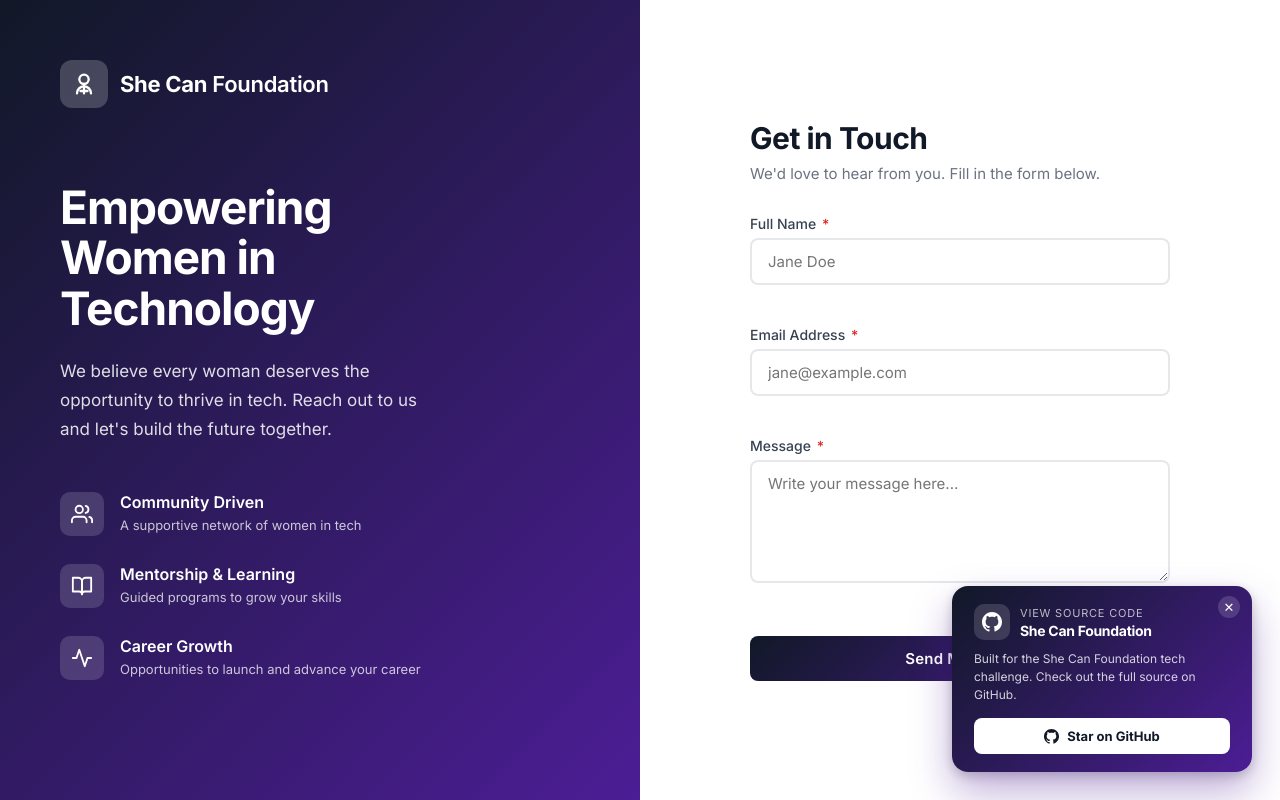
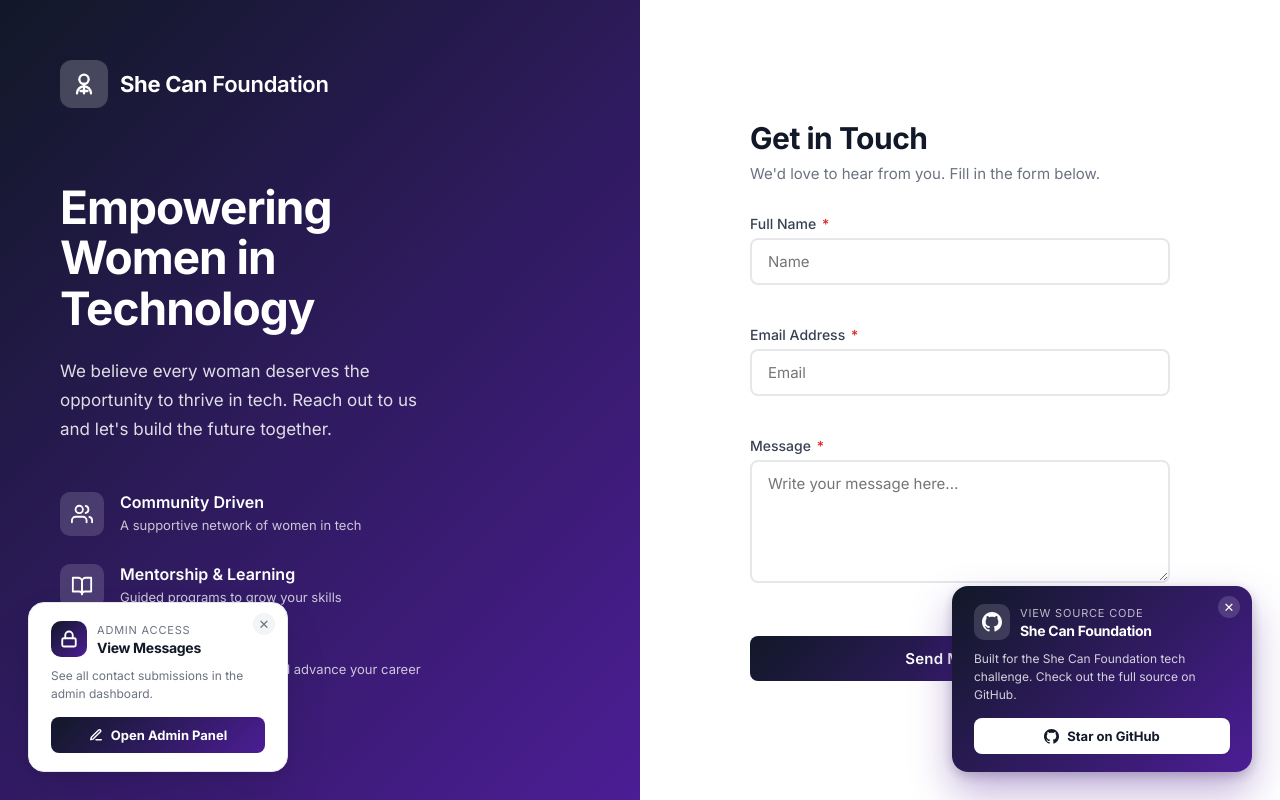
Before and after one commit to Digeesh29/SheCanFoundation_Assignment, a website: page index.html in a window 1280 px wide. Drawn offline with Linux system fonts and the light colour scheme.

Commit message:
SheCanAssignment

```diff
--- a/index.html
+++ b/index.html
@@ -104,13 +104,13 @@
                 <form id="contactForm" novalidate>
                     <label for="name">Full Name <span class="required">*</span></label>
                     <div class="input-wrap">
-                        <input type="text" id="name" name="name" placeholder="Jane Doe" autocomplete="name">
+                        <input type="text" id="name" name="name" placeholder="Name" autocomplete="name">
                         <span class="field-error" id="nameError"></span>
                     </div>
 
                     <label for="email">Email Address <span class="required">*</span></label>
                     <div class="input-wrap">
-                        <input type="email" id="email" name="email" placeholder="jane@example.com" autocomplete="email">
+                        <input type="email" id="email" name="email" placeholder="Email" autocomplete="email">
                         <span class="field-error" id="emailError"></span>
                     </div>
 
@@ -183,12 +183,73 @@
     </a>
 </div>
 
+<!-- Admin Popup -->
+<div id="adminPopup" style="
+    position: fixed; bottom: 28px; left: 28px; z-index: 999;
+    background: white;
+    border: 1px solid #e5e7eb;
+    color: #111827; border-radius: 16px; padding: 18px 22px;
+    box-shadow: 0 20px 40px rgba(0,0,0,0.1), 0 4px 12px rgba(0,0,0,0.06);
+    max-width: 260px; width: calc(100vw - 56px);
+    transform: translateY(120px); opacity: 0;
+    transition: transform 0.5s cubic-bezier(0.34,1.56,0.64,1), opacity 0.4s ease;
+    font-family: 'Inter', sans-serif;
+">
+    <button onclick="document.getElementById('adminPopup').style.display='none'" style="
+        position: absolute; top: 10px; right: 12px;
+        background: #f3f4f6; border: none; color: #6b7280;
+        width: 22px; height: 22px; border-radius: 50%; cursor: pointer;
+        font-size: 13px; display: flex; align-items: center; justify-content: center;
+    ">✕</button>
+
+    <div style="display:flex; align-items:center; gap:10px; margin-bottom:10px;">
+        <div style="
+            width: 36px; height: 36px;
+            background: linear-gradient(135deg, #111827, #4c1d95);
+            border-radius: 10px; display:flex; align-items:center; justify-content:center; flex-shrink:0;
+        ">
+            <svg width="18" height="18" viewBox="0 0 24 24" fill="none" stroke="white" stroke-width="2.5" stroke-linecap="round" stroke-linejoin="round">
+                <rect x="3" y="11" width="18" height="11" rx="2"/>
+                <path d="M7 11V7a5 5 0 0 1 10 0v4"/>
+            </svg>
+        </div>
+        <div>
+            <div style="font-size:11px; color:#6b7280; text-transform:uppercase; letter-spacing:0.8px; margin-bottom:2px;">Admin Access</div>
+            <div style="font-size:14px; font-weight:700; letter-spacing:-0.3px;">View Messages</div>
+        </div>
+    </div>
+
+    <p style="font-size:12px; color:#6b7280; line-height:1.5; margin-bottom:14px;">
+        See all contact submissions in the admin dashboard.
+    </p>
+
+    <a href="/admin" style="
+        display: flex; align-items: center; justify-content: center; gap: 8px;
+        background: linear-gradient(135deg, #111827, #4c1d95); color: white;
+        padding: 10px 16px; border-radius: 8px;
+        font-size: 13px; font-weight: 700; text-decoration: none;
+        transition: transform 0.15s ease, box-shadow 0.15s ease;
+    " onmouseover="this.style.transform='translateY(-1px)';this.style.boxShadow='0 6px 16px rgba(76,29,149,0.3)'"
+       onmouseout="this.style.transform='';this.style.boxShadow=''">
+        <svg width="14" height="14" viewBox="0 0 24 24" fill="none" stroke="white" stroke-width="2.5" stroke-linecap="round" stroke-linejoin="round">
+            <path d="M12 20h9"/><path d="M16.5 3.5a2.121 2.121 0 0 1 3 3L7 19l-4 1 1-4L16.5 3.5z"/>
+        </svg>
+        Open Admin Panel
+    </a>
+</div>
+
 <script>
     setTimeout(() => {
         const p = document.getElementById('ghPopup');
         p.style.transform = 'translateY(0)';
         p.style.opacity = '1';
     }, 1800);
+
+    setTimeout(() => {
+        const a = document.getElementById('adminPopup');
+        a.style.transform = 'translateY(0)';
+        a.style.opacity = '1';
+    }, 2400)
 </script>
 </body>
 </html>
```
Also changed, not shown: vercel.json.
